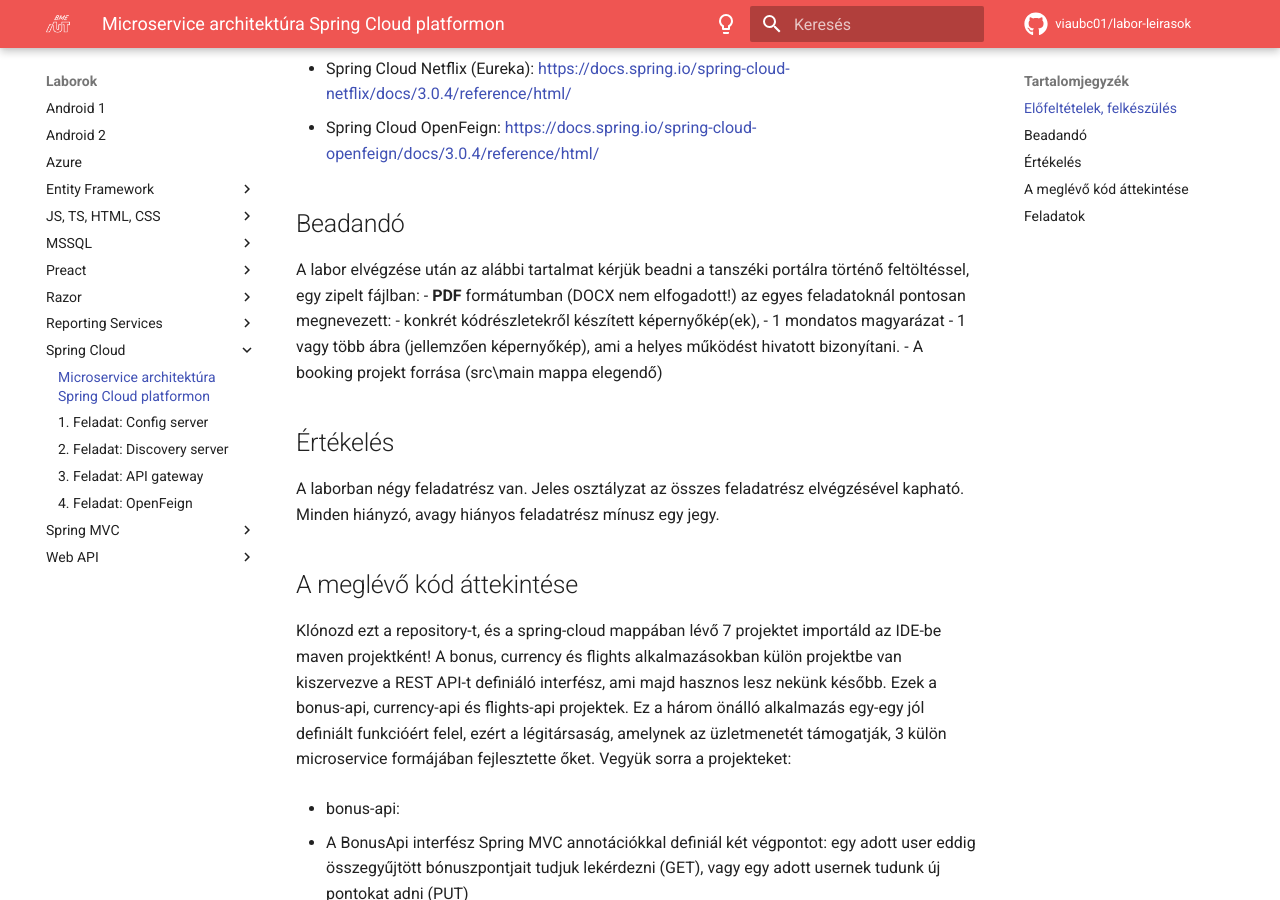
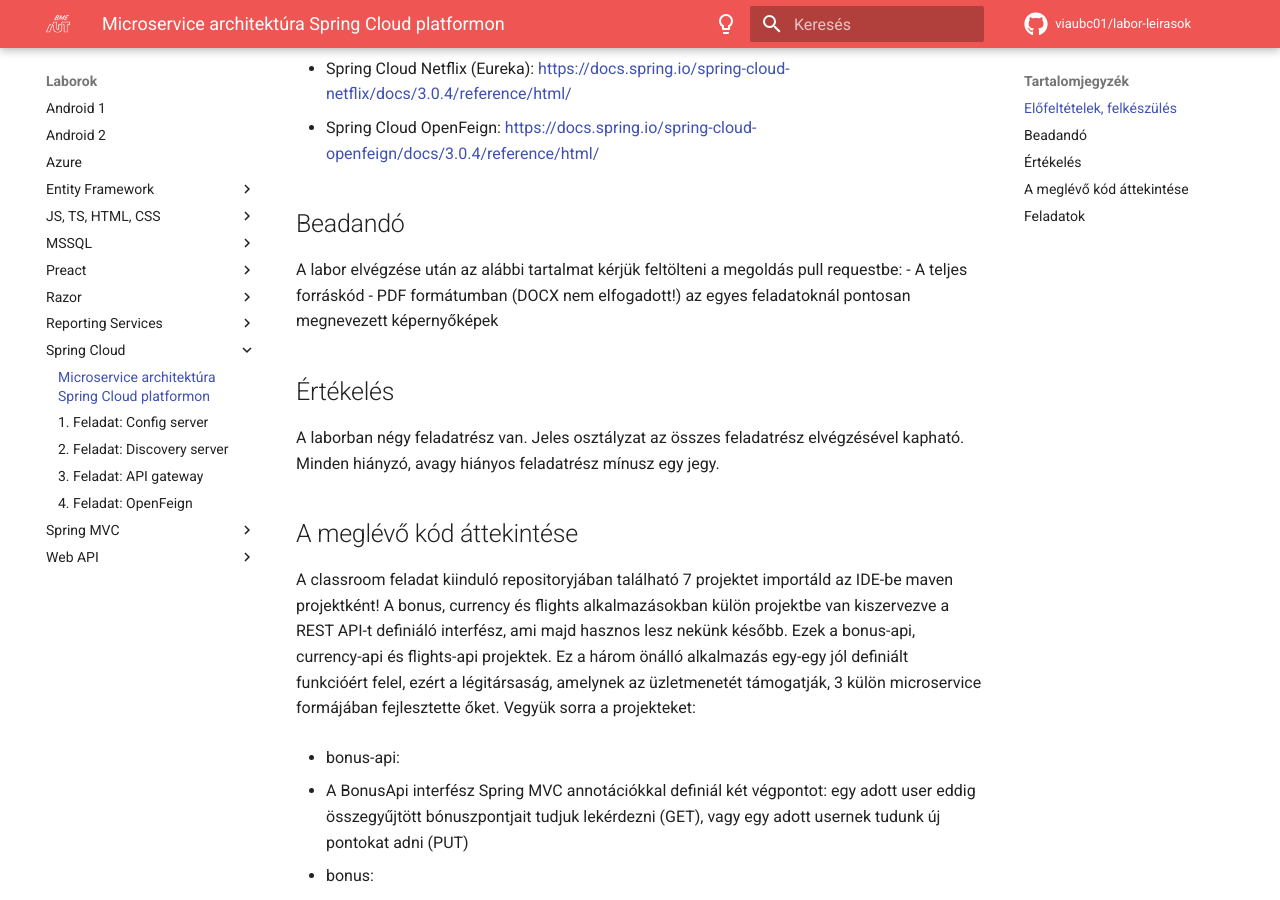
Before and after one commit to VIAUBC01/labor-leirasok, an MkDocs documentation site: the page built from docs/laborok/spring-cloud/index.md, in a window 1280 px wide and 900 px high, scrolled down 1039 px. Built offline with MkDocs 1.6.1 and Material for MkDocs 9.7.7, drawn with Linux system fonts in a browser that asks for light colours; comment, search, counter and statistics services are not loaded.

Commit message:
update spring cloud description

```diff
--- a/docs/laborok/spring-cloud/index.md
+++ b/docs/laborok/spring-cloud/index.md
@@ -29,12 +29,9 @@
 
 ## Beadandó
 
-A labor elvégzése után az alábbi tartalmat kérjük beadni a tanszéki portálra történő feltöltéssel, egy zipelt fájlban:
-- **PDF** formátumban (DOCX nem elfogadott!) az egyes feladatoknál pontosan megnevezett:
-  - konkrét kódrészletekről készített képernyőkép(ek),
-  - 1 mondatos magyarázat
-  - 1 vagy több ábra (jellemzően képernyőkép), ami a helyes működést hivatott bizonyítani.
-- A booking projekt forrása (src\main mappa elegendő)
+A labor elvégzése után az alábbi tartalmat kérjük feltölteni a megoldás pull requestbe:
+- A teljes forráskód
+- PDF formátumban (DOCX nem elfogadott!) az egyes feladatoknál pontosan megnevezett képernyőképek
 
 ## Értékelés
 
@@ -42,7 +39,7 @@
 
 ## A meglévő kód áttekintése
 
-Klónozd ezt a repository-t, és a spring-cloud mappában lévő 7 projektet importáld az IDE-be maven projektként! A bonus, currency és flights alkalmazásokban külön projektbe van kiszervezve a REST API-t definiáló interfész, ami majd hasznos lesz nekünk később. Ezek a bonus-api, currency-api és flights-api projektek. Ez a három önálló alkalmazás egy-egy jól definiált funkcióért felel, ezért a légitársaság, amelynek az üzletmenetét támogatják, 3 külön microservice formájában fejlesztette őket. Vegyük sorra a projekteket:
+A classroom feladat kiinduló repositoryjában található 7 projektet importáld az IDE-be maven projektként!  A bonus, currency és flights alkalmazásokban külön projektbe van kiszervezve a REST API-t definiáló interfész, ami majd hasznos lesz nekünk később. Ezek a bonus-api, currency-api és flights-api projektek. Ez a három önálló alkalmazás egy-egy jól definiált funkcióért felel, ezért a légitársaság, amelynek az üzletmenetét támogatják, 3 külön microservice formájában fejlesztette őket. Vegyük sorra a projekteket:
 
 - bonus-api:
 
```
Also changed, not shown: docs/laborok/spring-cloud/Feladat-1.md (+2 -2 lines).
